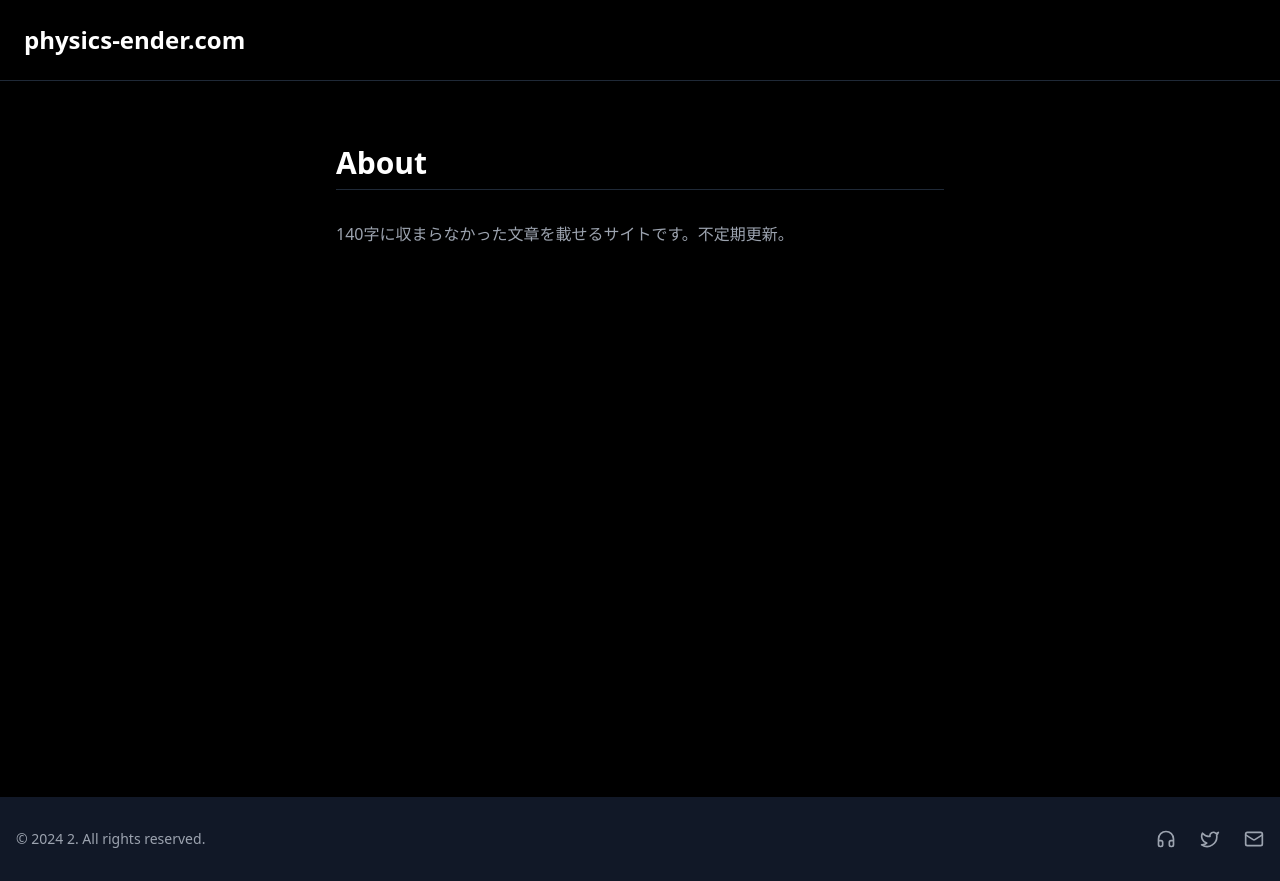
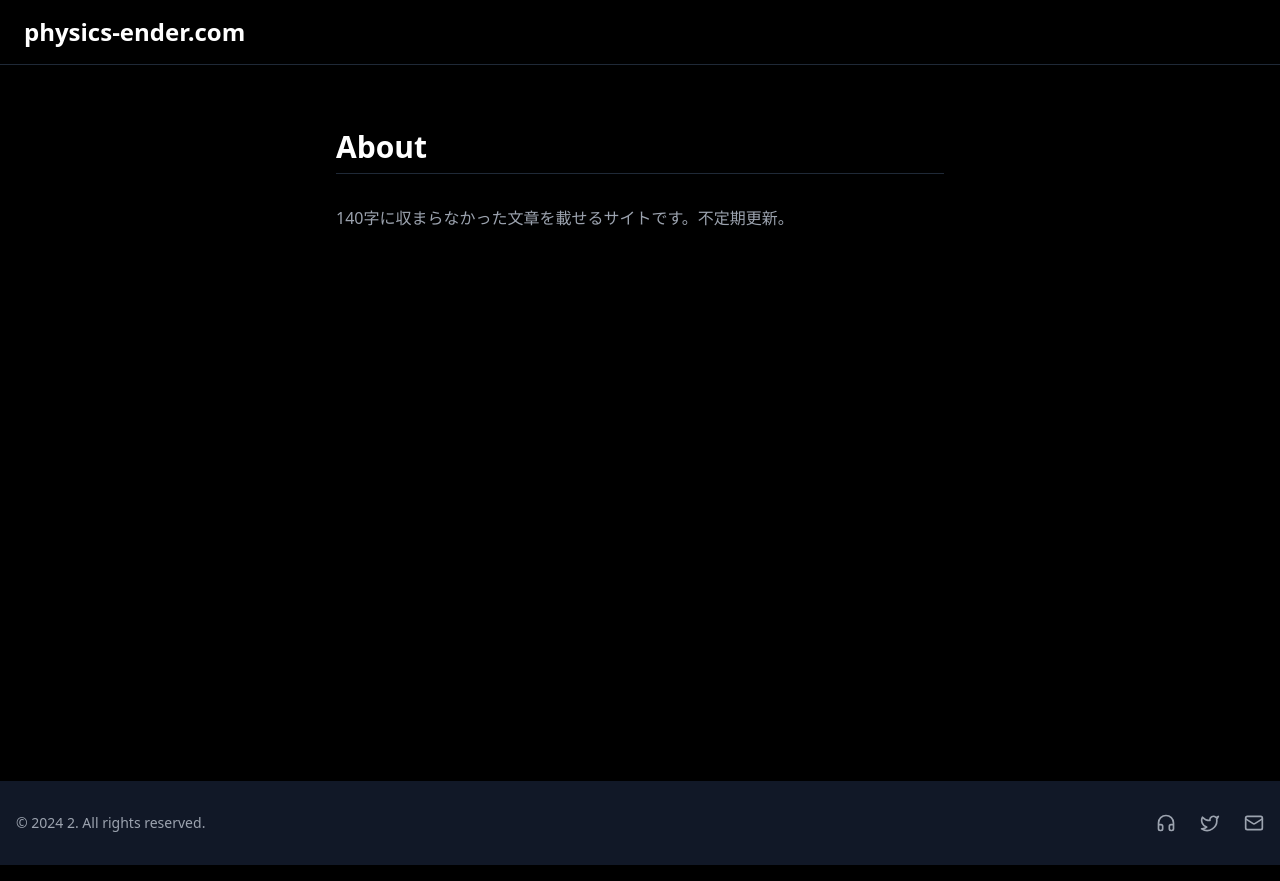
Before and after one commit to shadowverser/physics-ender.com, a Next.js app: page /about in a window 1280 px wide. Built offline with nearby package versions, Linux system fonts and the light colour scheme.

Commit message:
response

```diff
--- a/src/components/header.tsx
+++ b/src/components/header.tsx
@@ -7,6 +7,7 @@ export function Header() {
   const headerRef = useRef<HTMLElement>(null);
   const [isVisible, setIsVisible] = useState(true);
   const lastScrollY = useRef(0);
+  const topThreshold = 80; // ページ上部の閾値（50px 未満なら常に表示）
 
   // ヘッダーの高さをCSS変数に設定する
   useEffect(() => {
@@ -22,17 +23,23 @@ export function Header() {
     return () => window.removeEventListener('resize', updateHeaderHeight);
   }, []);
 
-  // スクロール方向による表示切替
+  // スクロール方向による表示切替 + ページ上部では常に表示
   useEffect(() => {
     const handleScroll = () => {
-      if (window.scrollY > lastScrollY.current) {
-        // 下にスクロールしたら非表示
-        setIsVisible(false);
+      const currentScrollY = window.scrollY;
+      if (currentScrollY < topThreshold) {
+        // ページ上部なら常に表示
+        setIsVisible(true);
       } else {
-        // 上にスクロールしたら表示
-        setIsVisible(true);
+        if (currentScrollY > lastScrollY.current) {
+          // 下にスクロールしたら非表示
+          setIsVisible(false);
+        } else {
+          // 上にスクロールしたら表示
+          setIsVisible(true);
+        }
       }
-      lastScrollY.current = window.scrollY;
+      lastScrollY.current = currentScrollY;
     };
 
     window.addEventListener('scroll', handleScroll);
@@ -46,15 +53,10 @@ export function Header() {
       className={`bg-black/50 border-b border-gray-800 fixed top-0 w-full transition-transform duration-300 ${isVisible ? 'translate-y-0' : '-translate-y-full'
         }`}
     >
-      <nav className="container mx-auto px-4 py-6 flex justify-between items-center">
+      <nav className="container mx-auto px-4 py-4 flex justify-between items-center">
         <Link href="/" className="text-2xl font-bold mx-2">
           physics-ender.com
         </Link>
-        {/* <div className="space-x-6 text-sm">
-          <Link href="/about" className="hover:text-gray-300 transition-colors">
-            ABOUT
-          </Link>
-        </div> */}
       </nav>
     </header>
   );
```
